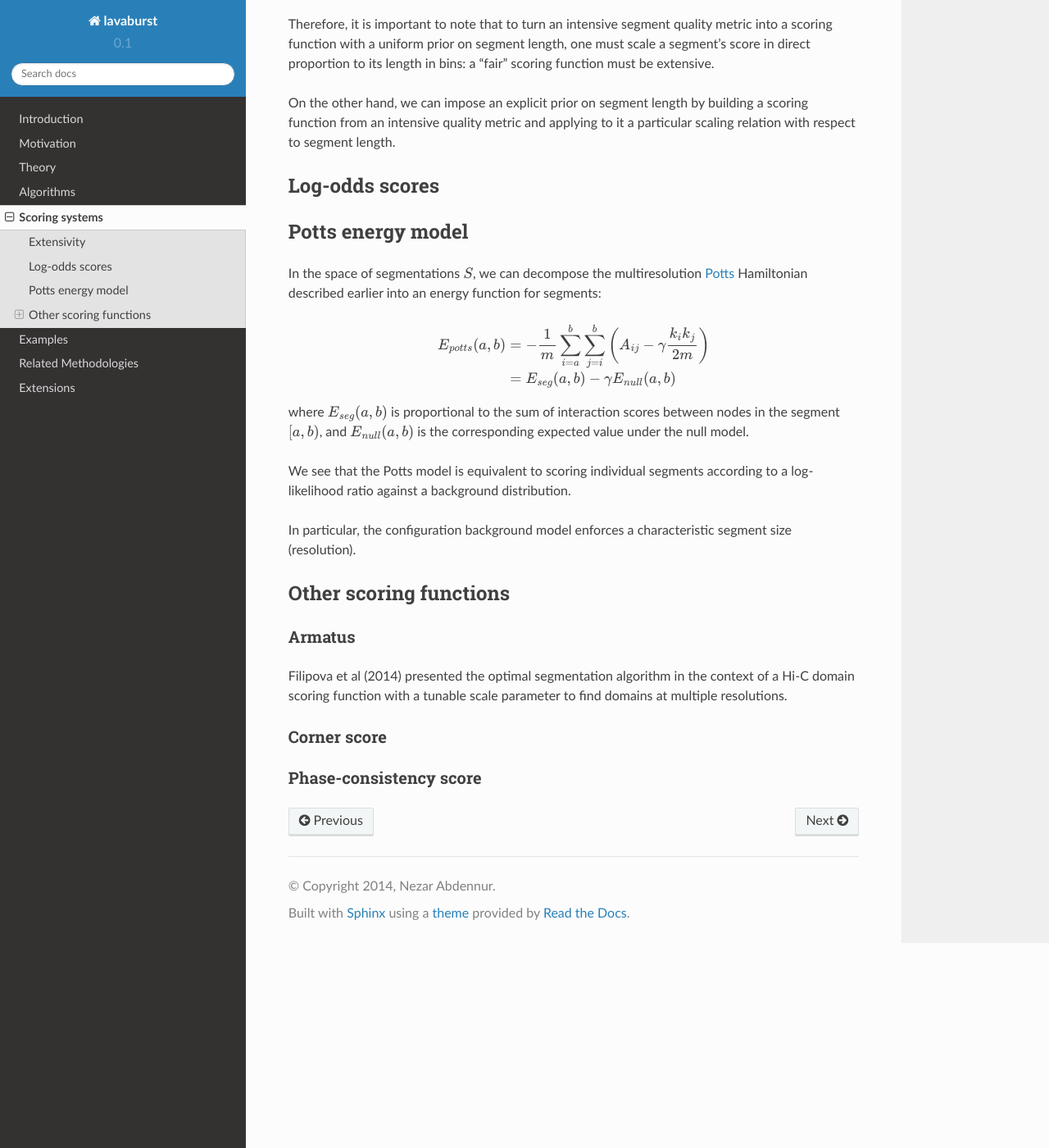
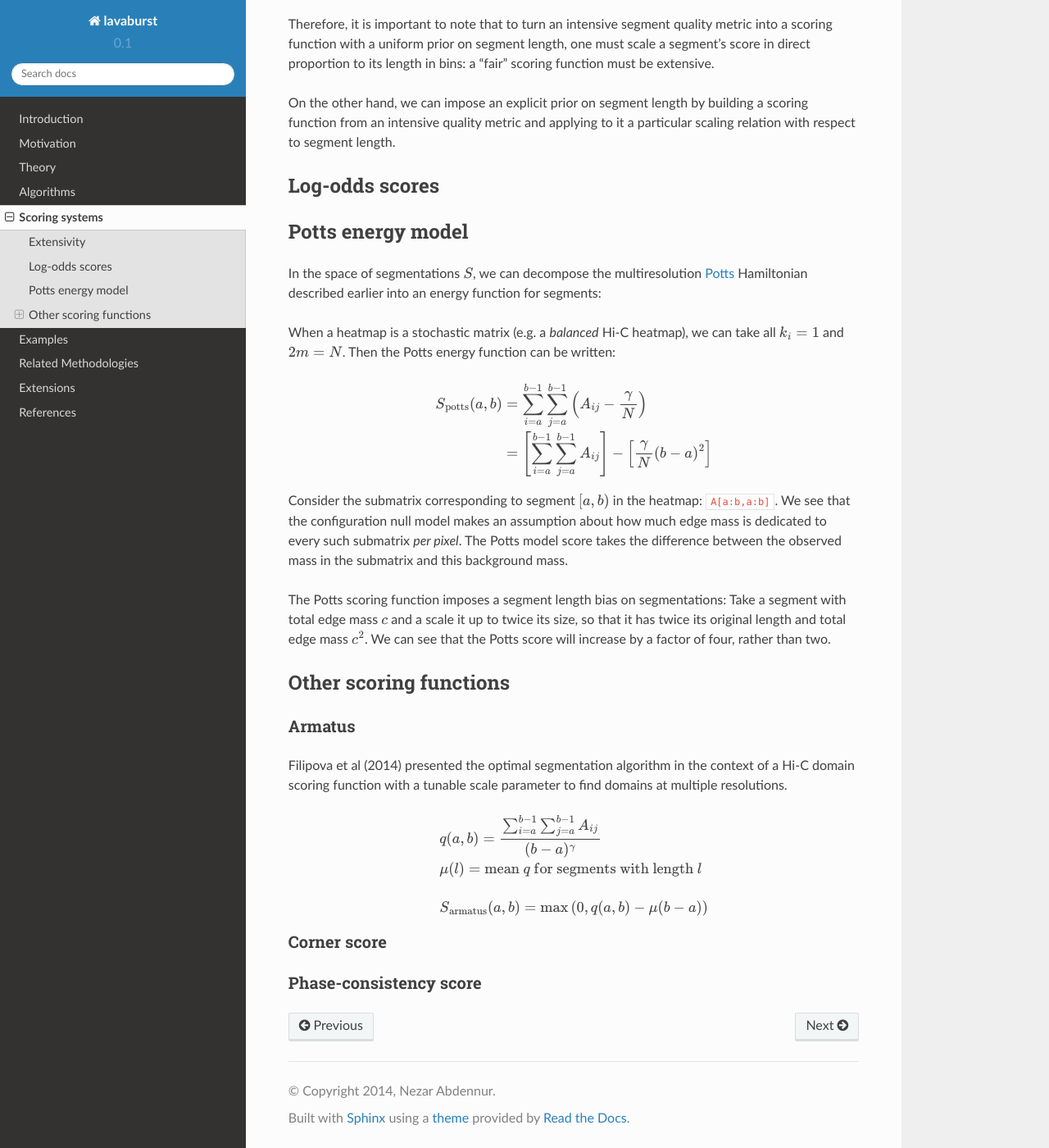
Before and after one commit to nvictus/lavaburst, a Sphinx documentation site: the page built from docs/source/scoring.rst, in a window 1280 px wide and 1400 px high, scrolled down 342 px. Shown: the whole window at 82% size. Built offline with Sphinx 7.4.7 and the Read the Docs theme 2.0.0, drawn with Linux system fonts in a browser that asks for light colours.

Commit message:
update docs

```diff
--- a/docs/source/index.rst
+++ b/docs/source/index.rst
@@ -19,6 +19,7 @@ Contents:
    examples
    related
    extend
+   references
 
 
 
--- a/docs/source/intro.rst
+++ b/docs/source/intro.rst
@@ -4,4 +4,4 @@ Introduction
 A probabilistic segmentation model for genomic interaction maps
 ---------------------------------------------------------------
 
-\... a convergence of ideas from statistical mechanics, network theory, sequence alignment theory, and probabilistic graphical modeling. Phew! :)
+\... a confluence of ideas from statistical mechanics, network theory, sequence alignment theory, and probabilistic graphical models. Whew! :)
--- a/docs/source/scoring.rst
+++ b/docs/source/scoring.rst
@@ -20,28 +20,28 @@ Potts energy model
 
 In the space of segmentations :math:`S`, we can decompose the multiresolution :ref:`Potts <equation-potts>` Hamiltonian described  earlier into an energy function for segments:
 
+.. comment
+	.. math::
+	   E_{potts}(a,b) &= -\frac{1}{m} \sum_{i=a}^b \sum_{j=i}^b \left(A_{ij}  - \gamma\frac{k_i k_j}{2m} \right)
+
+	where :math:`E_{seg}(a,b)` is proportional to the sum of interaction
+	scores between nodes in the segment :math:`[a,b)`, and
+	:math:`E_{null}(a,b)` is the corresponding expected value under the null
+	model.
+
+When a heatmap is a stochastic matrix (e.g. a *balanced* Hi-C heatmap), we can take all :math:`k_i = 1` and :math:`2m = N`. Then the Potts energy function can be written:
+
 .. math::
-   E_{potts}(a,b) &= -\frac{1}{m} \sum_{i=a}^b \sum_{j=i}^b \left(A_{ij}  - \gamma\frac{k_i k_j}{2m} \right)  \\
-          &= E_{seg}(a,b) - \gamma E_{null}(a,b)
+   S_{\textrm{potts}}(a,b) &= \sum_{i=a}^{b-1}\sum_{j=a}^{b-1} \left(A_{ij}  - \frac{\gamma}{N} \right) \\
+   				  &= \left[\sum_{i=a}^{b-1}\sum_{j=a}^{b-1} A_{ij}\right]  - \left[\frac{\gamma}{N}(b-a)^2\right]
 
-where :math:`E_{seg}(a,b)` is proportional to the sum of interaction
-scores between nodes in the segment :math:`[a,b)`, and
-:math:`E_{null}(a,b)` is the corresponding expected value under the null
-model.
+Consider the submatrix corresponding to segment :math:`[a,b)` in the heatmap: ``A[a:b,a:b]``. We see that the configuration null model makes an assumption about how much edge mass is dedicated to every such submatrix *per pixel*. The Potts model score takes the difference between the observed mass in the submatrix and this background mass.
 
-.. raw:: html
+The Potts scoring function imposes a segment length bias on segmentations: Take a segment with total edge mass :math:`c` and a scale it up to twice its size, so that it has twice its original length and total edge mass :math:`c^2`. We can see that the Potts score will increase by a factor of four, rather than two.
 
-   <center>
+.. comment
+	For a uniform balanced (i.e. flat) heatmap, the segment score would decrease quadratically with length for :math:`\gamma > 1/N`. The resolution parameter :math:`\gamma` determines the strength of this trend. The exact relationship between
 
-.. raw:: html
-
-   </center>
-
-We see that the Potts model is equivalent to scoring individual segments
-according to a log-likelihood ratio against a background distribution.
-
-In particular, the configuration background model enforces a
-characteristic segment size (resolution).
 
 
 Other scoring functions
@@ -53,6 +53,12 @@ Filipova et al (2014) presented the optimal segmentation algorithm in the contex
 of a Hi-C domain scoring function with a tunable scale parameter to find domains
 at multiple resolutions.
 
+.. math::
+	& q(a,b) = \frac{\sum_{i=a}^{b-1} \sum_{j=a}^{b-1} A_{ij}}{ (b-a)^\gamma }\\
+	& \mu(l) = \textrm{mean } q \textrm{ for segments with length } l \\
+	\\
+	& S_{ \textrm{armatus} }(a,b) = \max \left(0, q(a,b) - \mu(b-a) \right)
+
 Corner score
 ~~~~~~~~~~~~
 
--- a/docs/source/theory.rst
+++ b/docs/source/theory.rst
@@ -2,7 +2,7 @@ Theory
 ======
 
 The segmentation path graph
------------------------
+---------------------------
 
 To simplify the logic of handling intervals, it is common practice in
 sequence analysis to use a 0-based coordinate system that labels
```
Also changed, not shown: docs/source/algo.rst (+5 -2 lines).
